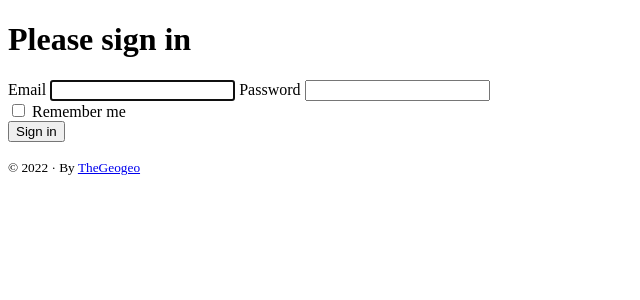
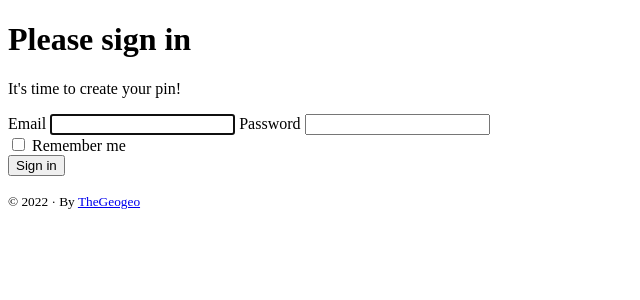
Before and after one commit to TheGeogeo/Pantarest_sf5, a Symfony app: template templates/security/login.html.twig in a window 1280 px wide. Shown: the part 78-378 px from the top of the page, without its empty margins (0-640 px from the left). Run offline with Twig, Linux system fonts and the light colour scheme; the template is opened without the code that fills it, so the values that code supplies are empty; some libraries are stand-ins or nearby versions.

Commit message:
style login

```diff
--- a/templates/security/login.html.twig
+++ b/templates/security/login.html.twig
@@ -5,10 +5,9 @@
 {% endblock %}
 
 {% block body %}
+	<div class="row">
+		<div class="col-md-6 mx-auto">
 			<form method="post">
-		{% if error %}
-			<div class="alert alert-danger">{{ error.messageKey|trans(error.messageData, 'security') }}</div>
-		{% endif %}
 
 				{% if app.user %}
 					<div class="mb-3">
@@ -18,7 +17,13 @@
 					</div>
 				{% endif %}
 
-		<h1 class="h3 mb-3 font-weight-normal">Please sign in</h1>
+				{% if error %}
+					<div class="alert alert-danger">{{ error.messageKey|trans(error.messageData, 'security') }}</div>
+				{% endif %}
+
+				<h1 class="h3 mb-3 font-weight-normal text-center mt-5">Please sign in</h1>
+				<p class="mb-5 text-center text-muted">It's time to create your pin!</p>
+
 				<label for="inputEmail">Email</label>
 				<input type="email" value="{{ last_username }}" name="email" id="inputEmail" class="form-control" autocomplete="email" required autofocus>
 				<label for="inputPassword">Password</label>
@@ -39,4 +44,6 @@
 					Sign in
 				</button>
 			</form>
+		</div>
+	</div>
 {% endblock %}
```
Lines whose indentation alone changed are shown as unchanged.
